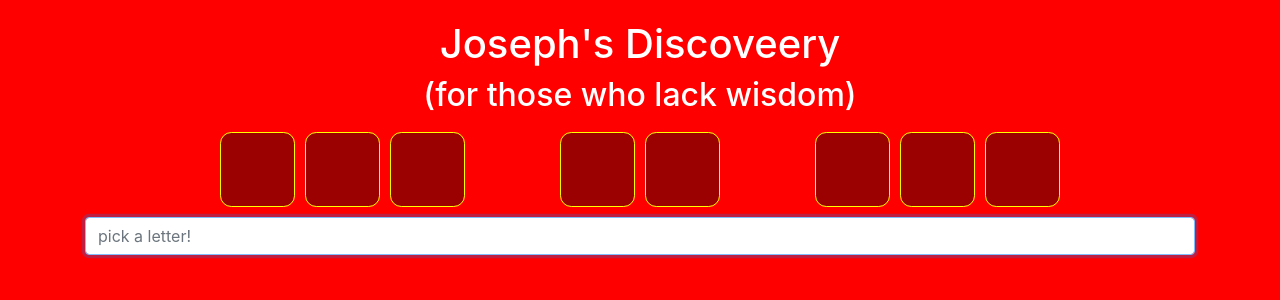
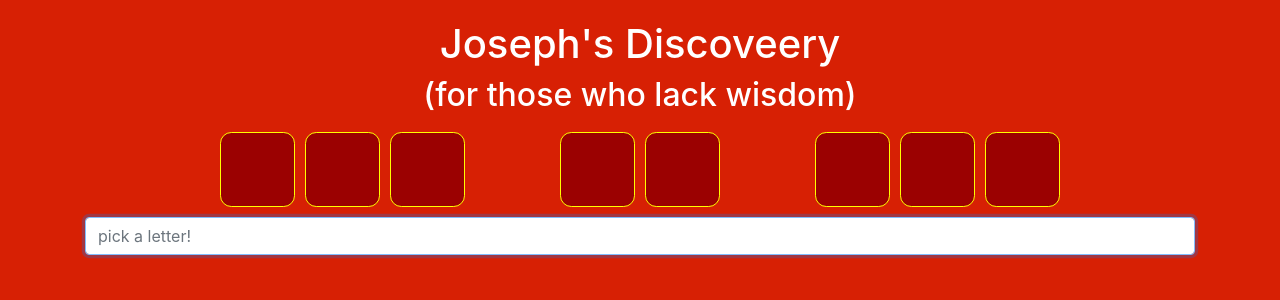
Before and after one commit to mig007/escape-room, an Angular app: page /trivia/1 in a window 1280 px wide. Shown: the top 300 px of the page. Built offline with nearby package versions, Linux system fonts and the light colour scheme.

Commit message:
fixed the assets so they load properly added background-container to control the background

```diff
--- a/src/app/app.module.ts
+++ b/src/app/app.module.ts
@@ -18,6 +18,7 @@ import { AudioCheckComponent } from './audio-check/audio-check.component';
 import { WelcomeComponent } from './welcome/welcome.component';
 import { BonusQuestionComponent } from './bonus-question/bonus-question.component';
 import { BaseComponent } from './base/base.component';
+import { BackgroundContainerComponent } from './background-container/background-container.component';
 @NgModule({
   declarations: [
     AppComponent,
@@ -33,7 +34,8 @@ import { BaseComponent } from './base/base.component';
     AudioCheckComponent,
     WelcomeComponent,
     BonusQuestionComponent,
-    BaseComponent
+    BaseComponent,
+    BackgroundContainerComponent
   ],
   imports: [
     BrowserModule,
--- /dev/null
+++ b/src/app/background-container/background-container.component.html
@@ -0,0 +1 @@
+<div class="background-container" [ngStyle]="{'background-color': color}"></div>
--- /dev/null
+++ b/src/app/background-container/background-container.component.less
@@ -0,0 +1,11 @@
+.background-container{
+    position: absolute;
+    height: 100%;
+    width: 100%;
+    margin: 0;
+    padding: 0;
+    top:0;
+    left:0;
+    z-index: -1;
+
+}
--- /dev/null
+++ b/src/app/background-container/background-container.component.ts
@@ -0,0 +1,16 @@
+import { Component, OnInit, Input } from '@angular/core';
+
+@Component({
+  selector: 'app-background-container',
+  templateUrl: './background-container.component.html',
+  styleUrls: ['./background-container.component.less']
+})
+export class BackgroundContainerComponent implements OnInit {
+
+
+  constructor() { }
+  @Input() color:string = "#FFFFFF";
+  ngOnInit(): void {
+  }
+
+}
--- a/src/app/bonus-question/bonus-question.component.html
+++ b/src/app/bonus-question/bonus-question.component.html
@@ -1,3 +1,4 @@
+<app-background-container color="#D72004"></app-background-container>
 <div class="container">
   <h2>NUMBER (1-8) THESE OLD TESTAMENT PROPHETS IN ORDER BASED UPON THE LENGTH OF THEIR PROPHETIC MINISTRY</h2>
   <div class="row">
--- a/src/app/bonus-question/bonus-question.component.ts
+++ b/src/app/bonus-question/bonus-question.component.ts
@@ -22,10 +22,7 @@ export class BonusQuestionComponent extends BaseComponent implements OnInit {
       this.startGame();
     }, this.TIME_OUT)
   }
-  ngAfterViewInit() {
-    this.elementRef.nativeElement.ownerDocument
-      .body.style.backgroundColor = 'red';
-  }
+
   startGame() {
     this.router.navigate(['/video/0']);
   }
--- a/src/app/login/login.component.html
+++ b/src/app/login/login.component.html
@@ -1,9 +1,9 @@
 <div class="login-page">
 <div class="container">
   <div class="login-container">
-    <img src="/assets/star-logo.png" width="100%" />
+    <img src="assets/star-logo.png" width="100%" />
     <div class="login-title">Ultra Secure Archeologist Database</div>
-    <img class="help-icon" src="/assets/hint.png" (click)="showHint = true" style="float: right; " />
+    <img class="help-icon" src="assets/hint.png" (click)="showHint = true" style="float: right; " />
 
 
     <div class="login-fields">
--- a/src/app/login/login.component.less
+++ b/src/app/login/login.component.less
@@ -1,5 +1,5 @@
 .login-page{
-    background-image: url('/assets/login-screen.png');
+    background-image: url('~/src/assets/login-screen.png');
     background-repeat: no-repeat;
 
   background-size: contain;
--- a/src/app/trivia/trivia.component.html
+++ b/src/app/trivia/trivia.component.html
@@ -1,3 +1,4 @@
+<app-background-container color="#D72004"></app-background-container>
 <div class="container">
 
   <div *ngIf="selectedTrivia != null">
--- a/src/app/trivia/trivia.component.less
+++ b/src/app/trivia/trivia.component.less
@@ -1,9 +1,4 @@
-.container{
-    background: red;
-}
-body{
-    background-color: yellow !important;
-}
+
 h1{
     color: white;
     text-align: center;
--- a/src/app/trivia/trivia.component.ts
+++ b/src/app/trivia/trivia.component.ts
@@ -1,4 +1,4 @@
-import { Component, OnInit, ElementRef, Renderer2 } from '@angular/core';
+import { Component, OnInit, ElementRef, Renderer2, OnDestroy } from '@angular/core';
 import { Trivia } from '../trivia';
 import { TriviaService } from '../trivia.service';
 import { Router, ActivatedRoute } from '@angular/router';
@@ -32,15 +32,11 @@ export class TriviaComponent extends BaseComponent implements OnInit {
 
   }
 
-  ngAfterViewInit() {
-      this.elementRef.nativeElement.ownerDocument
-          .body.style.backgroundColor = 'red';
-  }
-  ngDestroy()
-  {
-    this.elementRef.nativeElement.ownerDocument
-          .body.style.backgroundColor = 'white';
-  }
+  // ngAfterViewInit() {
+  //     this.elementRef.nativeElement.ownerDocument
+  //         .body.style.backgroundColor = '#D72004';
+  // }
+
 
   getTrivia(): void {
     this.triviaService.getTrivia().subscribe(x => this.trivia = x);
```
Also changed, not shown: 1 other file (tests, documents, lock files or other folders).
